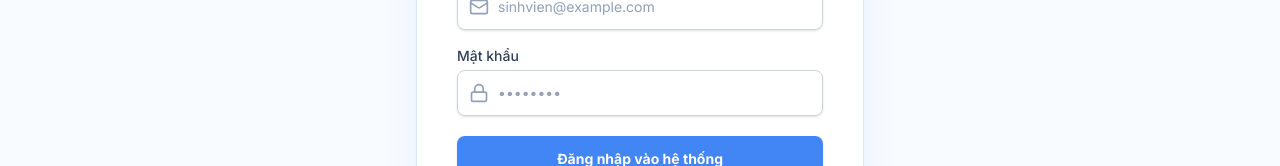
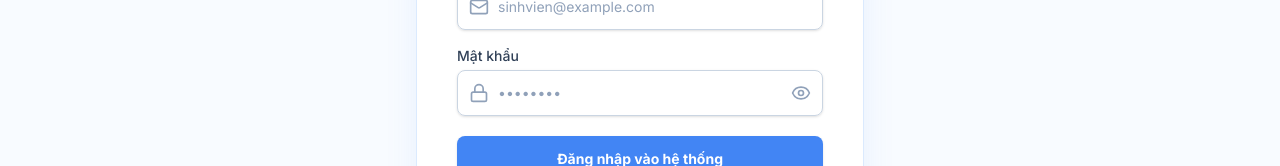
Before and after one commit to duongdaison3/ga4students, a Next.js app: page /dang-nhap in a window 1280 px wide. Shown: the part 411-577 px from the top of the page. Built offline with nearby package versions, Linux system fonts and the light colour scheme; no server answers.

Commit message:
allow view password

```diff
--- a/src/app/dang-nhap/page.tsx
+++ b/src/app/dang-nhap/page.tsx
@@ -4,7 +4,7 @@
 import Link from "next/link";
 import { Navbar } from "@/components/Navbar";
 import { Footer } from "@/components/Footer";
-import { Mail, Lock, LogIn } from "lucide-react";
+import { Mail, Lock, LogIn, Eye, EyeOff } from "lucide-react";
 
 import { auth, db } from "@/lib/firebase";
 import { signInWithEmailAndPassword, GoogleAuthProvider, signInWithPopup } from "firebase/auth";
@@ -19,6 +19,7 @@
   });
   const [loading, setLoading] = useState(false);
   const [error, setError] = useState("");
+  const [showPassword, setShowPassword] = useState(false);
 
   const handleChange = (e: React.ChangeEvent<HTMLInputElement>) => {
     setFormData({ ...formData, [e.target.name]: e.target.value });
@@ -151,13 +152,24 @@
                   <input
                     id="password"
                     name="password"
-                    type="password"
+                    type={showPassword ? "text" : "password"}
                     required
-                    className="appearance-none block w-full pl-10 pr-3 py-3 border border-slate-300 rounded-lg shadow-sm placeholder-slate-400 focus:outline-none focus:ring-[#4285F4] focus:border-[#4285F4] sm:text-sm transition-colors"
+                    className="appearance-none block w-full pl-10 pr-10 py-3 border border-slate-300 rounded-lg shadow-sm placeholder-slate-400 focus:outline-none focus:ring-[#4285F4] focus:border-[#4285F4] sm:text-sm transition-colors"
                     placeholder="••••••••"
                     value={formData.password}
                     onChange={handleChange}
                   />
+                  <button
+                    type="button"
+                    className="absolute inset-y-0 right-0 pr-3 flex items-center text-slate-400 hover:text-slate-600 focus:outline-none"
+                    onClick={() => setShowPassword(!showPassword)}
+                  >
+                    {showPassword ? (
+                      <EyeOff className="h-5 w-5" />
+                    ) : (
+                      <Eye className="h-5 w-5" />
+                    )}
+                  </button>
                 </div>
               </div>
             </div>
```
